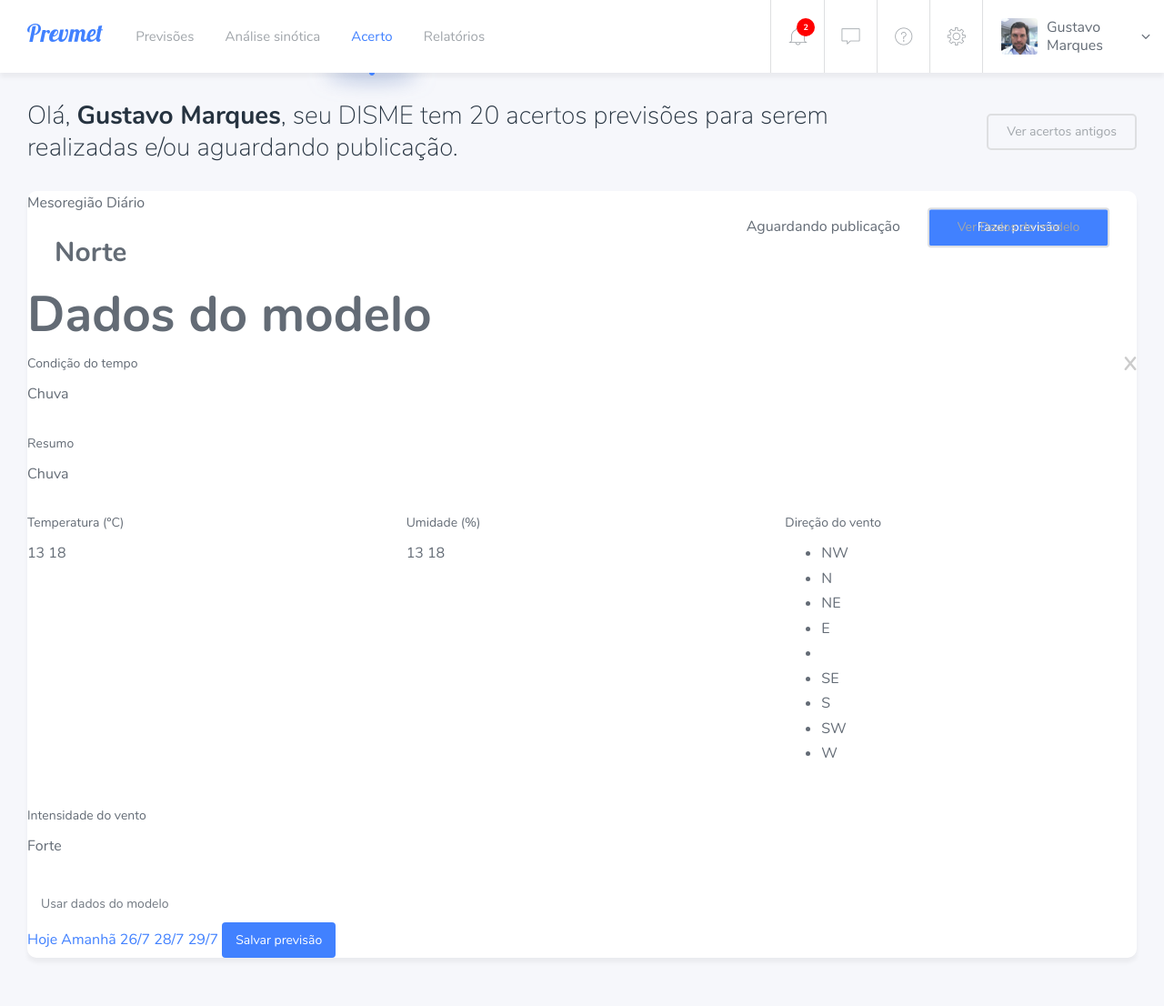
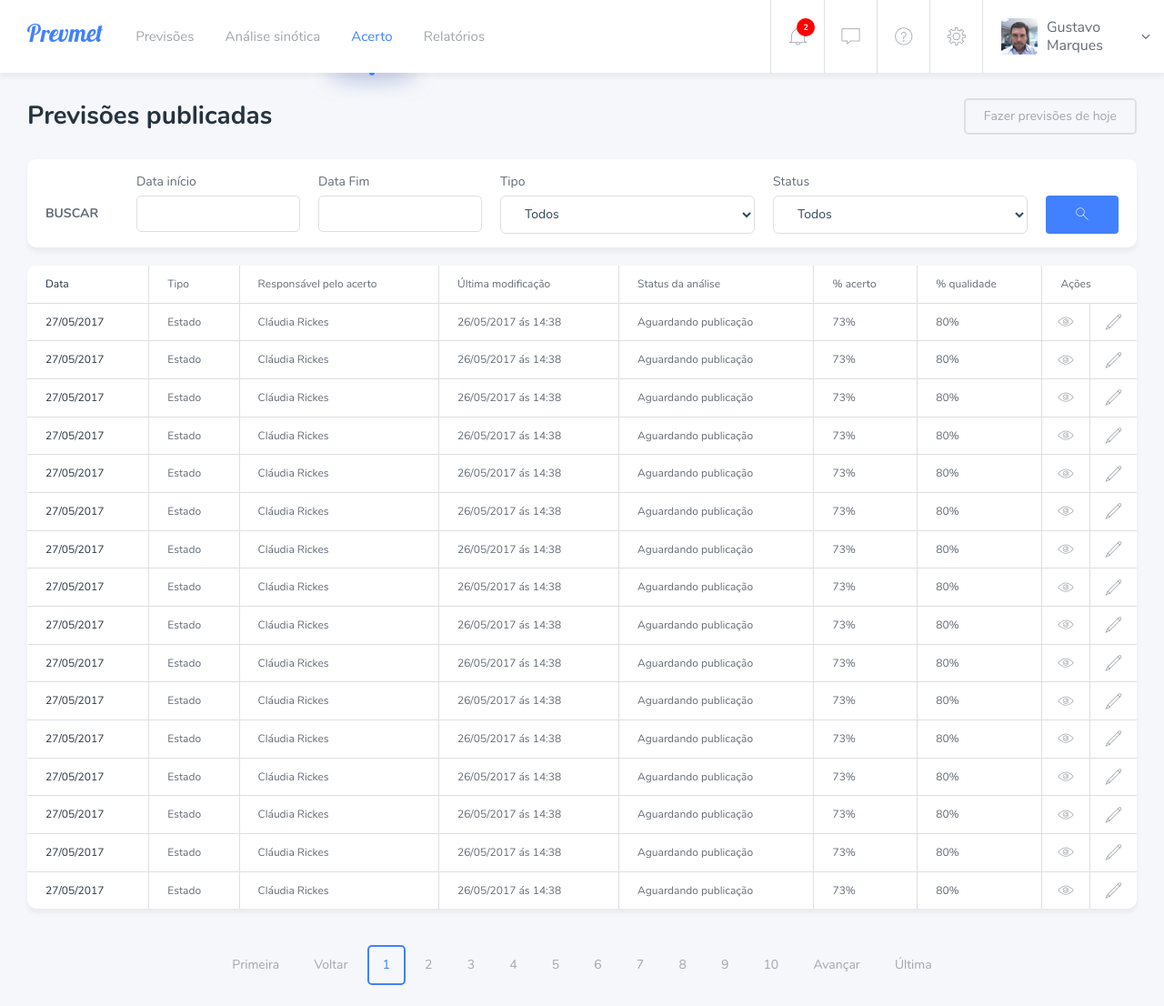
Before and after one commit to gustavomarques/prevmet-front-2, a plain HTML site: page acerto-antiga.html in a window 1280 px wide. Shown: the whole page at 91% size. Drawn offline with Linux system fonts and the light colour scheme; files whose address does not match are found by name; a web font is replaced by a local one.

Commit message:
finalizando projeto para apresentar

```diff
--- a/acerto-antiga.html
+++ b/acerto-antiga.html
@@ -52,184 +52,281 @@
 
 </section>
 
-<section id="acerto" class="wrapper">
+<section id="acerto-antiga" class="wrapper">
 
 	<header>
-		<h1 class="title">Olá, <b>Gustavo Marques</b>, seu DISME tem 20 acertos previsões para serem realizadas e/ou aguardando publicação.</h1>
+		<h1 class="title"><b>Previsões publicadas</b></h1>
 
 		<nav>
-			<a href="#">Ver acertos antigos</a>
+			<a href="previsao-fazer.html">Fazer previsões de hoje</a>
 		</nav>
 	</header>
 
-	<div class="box">
-		<header>
-			<span class="tipo-local">Mesoregião</span>
-			<span class="tipo-turno">Diário</span>
-			<h1>Norte</h1>
-			<span class="status">Aguardando publicação</span>
-			<button type="button" class="btn btn-primary fazerPrevisao">Fazer previsão</button>
-			<button type="button" class="btn btn-default verDadosModelo">Ver Dados do modelo</button>
-		</header>
+	<div class="search">
+		<h1 class="col-md-1">Buscar</h1>
 
-		<div class="content">
-			<section class="col-md-6">
-				<div class="form-group">
-					<label>Condição do tempo</label>
+		<div class="form-group col-md-2">
+			<label>Data início</label>
+			<input type="text" name="" class="form-control">
+		</div>
+
+		<div class="form-group col-md-2">
+			<label>Data Fim</label>
+			<input type="text" name="" class="form-control">
+		</div>
+
+		<div class="form-group col-md-3">
+			<label>Tipo</label>
 			<select class="form-control">
-						<option value="0">Chuva</option>
-						<option value="1">Sol</option>
-						<option value="2">Nublado</option>
-						<option value="3">Poucas nuvens</option>
+				<option value="0">Todos</option>
+				<option value="1">Estado</option>
+				<option value="2">Capital</option>
 			</select>
 		</div>
 
-				<div class="form-group">
-					<label>Resumo</label>
-					<input type="text" name="" class="form-control">
-				</div>
-				<div class="row">
-
-					<div class="form-group temperatura col-md-4">
-						<label>Temperatura (ºC)</label>
-						<input type="text" name="" class="form-control">
-						<input type="text" name="" class="form-control">
+		<div class="form-group col-md-3">
+			<label>Status</label>
+			<select class="form-control">
+				<option value="0">Todos</option>
+				<option value="1">Aguardando publicação</option>
+				<option value="2">Publicação pendente</option>
+				<option value="3">Publicado</option>
+			</select>
 		</div>
 
-					<div class="form-group temperatura umidade col-md-4">
-						<label>Umidade (%)</label>
-						<input type="text" name="" class="form-control">
-						<input type="text" name="" class="form-control">
-					</div>
-
-					<div class="form-group direcao col-md-4">
-						<label>Direção do vento</label>
-						<ul>
-							<li><input type="checkbox" value="NW"></li>
-							<li><input type="checkbox" value="N"></li>
-							<li><input type="checkbox" value="NE"></li>
-							<li><input type="checkbox" value="E"></li>
-							<li><input type="checkbox" value="0"></li>
-							<li><input type="checkbox" value="SE"></li>
-							<li><input type="checkbox" value="S"></li>
-							<li><input type="checkbox" value="SW"></li>
-							<li><input type="checkbox" value="W"></li>
-						</ul>
+		<div class="col-md-1">
+			<button type="button" class="btn btn-primary">f</button>
 		</div>
 	</div>
 
-				<div class="row">
-					<div class="form-group intensidade col-md-8">
-						<label>Intensidade do vento</label>
-						<select class="form-control">
-							<option value="0">Forte</option>
-							<option value="1">Médio</option>
-							<option value="2">Fraco</option>
-						</select>
-					</div>
-				</div>
-			</section>
+	<table class="box">
+		<thead>
+			<tr>
+				<td>Data</td>
+				<td>Tipo</td>
+				<td>Responsável pelo acerto</td>
+				<td>Última modificação</td>
+				<td>Status da análise</td>
+				<td>% acerto</td>
+				<td>% qualidade</td>
+				<td colspan="2">Ações</td>
+			</tr>
+		</thead>
 
-			<section class="col-md-6">
-				<div class="form-group complemento">
-					<label>Complemento</label>
-					<textarea class="form-control" type="textarea" maxlength="200" rows="10"></textarea>
-				</div>
+		<tbody>
+			<tr>
+				<td>27/05/2017</td>
+				<td>Estado</td>
+				<td>Cláudia Rickes</td>
+				<td>26/05/2017 ás 14:38</td>
+				<td>Aguardando publicação</td>
+				<td>73%</td>
+				<td>80%</td>
+				<td class="icon"><a href="#">j</a></td>
+				<td class="icon"><a href="#">c</a></td>
+			</tr>
 
-				<div class="row">
-					<div class="form-group icone-condicao col-md-4">
-						<label>Ícone</label>
-						<p>Informe a condição do tempo para ver o ícone correspondente</p>
-						<img src="img/icones/previsao-alpha.png">
-					</div>
+			<tr>
+				<td>27/05/2017</td>
+				<td>Estado</td>
+				<td>Cláudia Rickes</td>
+				<td>26/05/2017 ás 14:38</td>
+				<td>Aguardando publicação</td>
+				<td>73%</td>
+				<td>80%</td>
+				<td class="icon"><a href="#">j</a></td>
+				<td class="icon"><a href="#">c</a></td>
+			</tr>
 
-					<div class="form-group modificacao col-md-8 col-md-offset-4">
-						<label>Última modificação</label>
-						<p>Esta previsão ainda não teve nenhuma ação por parte de nenhum usuário</p>
-					</div>
-				</div>
+			<tr>
+				<td>27/05/2017</td>
+				<td>Estado</td>
+				<td>Cláudia Rickes</td>
+				<td>26/05/2017 ás 14:38</td>
+				<td>Aguardando publicação</td>
+				<td>73%</td>
+				<td>80%</td>
+				<td class="icon"><a href="#">j</a></td>
+				<td class="icon"><a href="#">c</a></td>
+			</tr>
 
-				<div class="row">
-					<div class="form-group col-md-8 col-md-offset-4">
-						<label>Status da previsão</label>
-						<select class="form-control">
-							<option value="0">Aguardando publicação</option>
-							<option value="1">Publicado</option>
-						</select>
-					</div>
-				</div>
-			</section>
-		</div>
+			<tr>
+				<td>27/05/2017</td>
+				<td>Estado</td>
+				<td>Cláudia Rickes</td>
+				<td>26/05/2017 ás 14:38</td>
+				<td>Aguardando publicação</td>
+				<td>73%</td>
+				<td>80%</td>
+				<td class="icon"><a href="#">j</a></td>
+				<td class="icon"><a href="#">c</a></td>
+			</tr>
 
-		<div class="dadosModelo">
-			<header>
-				<h1>Dados do modelo</h1>
-				<button type="button" class="close">X</button>
-			</header>
+			<tr>
+				<td>27/05/2017</td>
+				<td>Estado</td>
+				<td>Cláudia Rickes</td>
+				<td>26/05/2017 ás 14:38</td>
+				<td>Aguardando publicação</td>
+				<td>73%</td>
+				<td>80%</td>
+				<td class="icon"><a href="#">j</a></td>
+				<td class="icon"><a href="#">c</a></td>
+			</tr>
 
-			<div class="content">
-				<div class="form-group">
-					<label>Condição do tempo</label>
-					<span class="inputDisable">Chuva</span>
-				</div>
+			<tr>
+				<td>27/05/2017</td>
+				<td>Estado</td>
+				<td>Cláudia Rickes</td>
+				<td>26/05/2017 ás 14:38</td>
+				<td>Aguardando publicação</td>
+				<td>73%</td>
+				<td>80%</td>
+				<td class="icon"><a href="#">j</a></td>
+				<td class="icon"><a href="#">c</a></td>
+			</tr>
 
-				<div class="form-group">
-					<label>Resumo</label>
-					<span class="inputDisable">Chuva</span>
-				</div>
-				<div class="row">
+			<tr>
+				<td>27/05/2017</td>
+				<td>Estado</td>
+				<td>Cláudia Rickes</td>
+				<td>26/05/2017 ás 14:38</td>
+				<td>Aguardando publicação</td>
+				<td>73%</td>
+				<td>80%</td>
+				<td class="icon"><a href="#">j</a></td>
+				<td class="icon"><a href="#">c</a></td>
+			</tr>
 
-					<div class="form-group temperatura col-md-4">
-						<label>Temperatura (ºC)</label>
-						<span class="inputDisable">13</span>
-						<span class="inputDisable">18</span>
-					</div>
+			<tr>
+				<td>27/05/2017</td>
+				<td>Estado</td>
+				<td>Cláudia Rickes</td>
+				<td>26/05/2017 ás 14:38</td>
+				<td>Aguardando publicação</td>
+				<td>73%</td>
+				<td>80%</td>
+				<td class="icon"><a href="#">j</a></td>
+				<td class="icon"><a href="#">c</a></td>
+			</tr>
 
-					<div class="form-group temperatura umidade col-md-4">
-						<label>Umidade (%)</label>
-						<span class="inputDisable">13</span>
-						<span class="inputDisable">18</span>
-					</div>
+			<tr>
+				<td>27/05/2017</td>
+				<td>Estado</td>
+				<td>Cláudia Rickes</td>
+				<td>26/05/2017 ás 14:38</td>
+				<td>Aguardando publicação</td>
+				<td>73%</td>
+				<td>80%</td>
+				<td class="icon"><a href="#">j</a></td>
+				<td class="icon"><a href="#">c</a></td>
+			</tr>
 
-					<div class="form-group direcao col-md-4">
-						<label>Direção do vento</label>
-						<ul>
-							<li class="NW active"><span>NW</span></li>
-							<li class="N"><span>N</span></li>
-							<li class="NE active"><span>NE</span></li>
-							<li class="E active"><span>E</span></li>
-							<li class="0"></li>
-							<li class="SE"><span>SE</span></li>
-							<li class="S"><span>S</span></li>
-							<li class="SW"><span>SW</span></li>
-							<li class="W active"><span>W</span></li>
-						</ul>
-					</div>
-				</div>
+			<tr>
+				<td>27/05/2017</td>
+				<td>Estado</td>
+				<td>Cláudia Rickes</td>
+				<td>26/05/2017 ás 14:38</td>
+				<td>Aguardando publicação</td>
+				<td>73%</td>
+				<td>80%</td>
+				<td class="icon"><a href="#">j</a></td>
+				<td class="icon"><a href="#">c</a></td>
+			</tr>
 
-				<div class="row">
-					<div class="form-group intensidade col-md-8">
-						<label>Intensidade do vento</label>
-						<span class="inputDisable">Forte</span>
-					</div>
-				</div>
-			</div>
+			<tr>
+				<td>27/05/2017</td>
+				<td>Estado</td>
+				<td>Cláudia Rickes</td>
+				<td>26/05/2017 ás 14:38</td>
+				<td>Aguardando publicação</td>
+				<td>73%</td>
+				<td>80%</td>
+				<td class="icon"><a href="#">j</a></td>
+				<td class="icon"><a href="#">c</a></td>
+			</tr>
 
-			<footer>
-				<button type="submit" class="btn btn-clear puxarDados">Usar dados do modelo</button>
-			</footer>
-		</div>
+			<tr>
+				<td>27/05/2017</td>
+				<td>Estado</td>
+				<td>Cláudia Rickes</td>
+				<td>26/05/2017 ás 14:38</td>
+				<td>Aguardando publicação</td>
+				<td>73%</td>
+				<td>80%</td>
+				<td class="icon"><a href="#">j</a></td>
+				<td class="icon"><a href="#">c</a></td>
+			</tr>
 
-		<footer>
-			<a href="#" class="active">Hoje</a>
-			<a href="#">Amanhã</a>
-			<a href="#">26/7</a>
-			<a href="#">28/7</a>
-			<a href="#">29/7</a>
-			<button type="button" class="btn btn-primary salvarPrevisao">Salvar previsão</button>
-		</footer>
-	</div>
+			<tr>
+				<td>27/05/2017</td>
+				<td>Estado</td>
+				<td>Cláudia Rickes</td>
+				<td>26/05/2017 ás 14:38</td>
+				<td>Aguardando publicação</td>
+				<td>73%</td>
+				<td>80%</td>
+				<td class="icon"><a href="#">j</a></td>
+				<td class="icon"><a href="#">c</a></td>
+			</tr>
 
+			<tr>
+				<td>27/05/2017</td>
+				<td>Estado</td>
+				<td>Cláudia Rickes</td>
+				<td>26/05/2017 ás 14:38</td>
+				<td>Aguardando publicação</td>
+				<td>73%</td>
+				<td>80%</td>
+				<td class="icon"><a href="#">j</a></td>
+				<td class="icon"><a href="#">c</a></td>
+			</tr>
+
+			<tr>
+				<td>27/05/2017</td>
+				<td>Estado</td>
+				<td>Cláudia Rickes</td>
+				<td>26/05/2017 ás 14:38</td>
+				<td>Aguardando publicação</td>
+				<td>73%</td>
+				<td>80%</td>
+				<td class="icon"><a href="#">j</a></td>
+				<td class="icon"><a href="#">c</a></td>
+			</tr>
+
+			<tr>
+				<td>27/05/2017</td>
+				<td>Estado</td>
+				<td>Cláudia Rickes</td>
+				<td>26/05/2017 ás 14:38</td>
+				<td>Aguardando publicação</td>
+				<td>73%</td>
+				<td>80%</td>
+				<td class="icon"><a href="#">j</a></td>
+				<td class="icon"><a href="#">c</a></td>
+			</tr>
+
+
+		</tbody>
+
+	</table>
+
+	<nav class="pagination">
+		<a href="#">Primeira</a>
+		<a href="#">Voltar</a>
+		<a href="#" class="active">1</a>
+		<a href="#">2</a>
+		<a href="#">3</a>
+		<a href="#">4</a>
+		<a href="#">5</a>
+		<a href="#">6</a>
+		<a href="#">7</a>
+		<a href="#">8</a>
+		<a href="#">9</a>
+		<a href="#">10</a>
+		<a href="#">Avançar</a>
+		<a href="#">Última</a>
+	</nav>
 
 </section>
 
--- a/css/less/layout.less
+++ b/css/less/layout.less
@@ -219,6 +219,13 @@ table{
 	font-size: 12px;
 	width: 100%;
 
+	thead{
+
+		tr:first-child{
+			border-top: none;
+		}
+	}
+
 	tr{
 		border-top: 1px solid @cinzaMuitoClaro;
 	}
@@ -251,6 +258,7 @@ table{
 		}
 	}
 }
+
 
 .box{
 	.box-style;
```
Also changed, not shown: acerto-fazer.html (+1 -1 lines), previsao-antiga.html (+1 -1 lines), css/less/style.css. Lines whose indentation alone changed are shown as unchanged.
